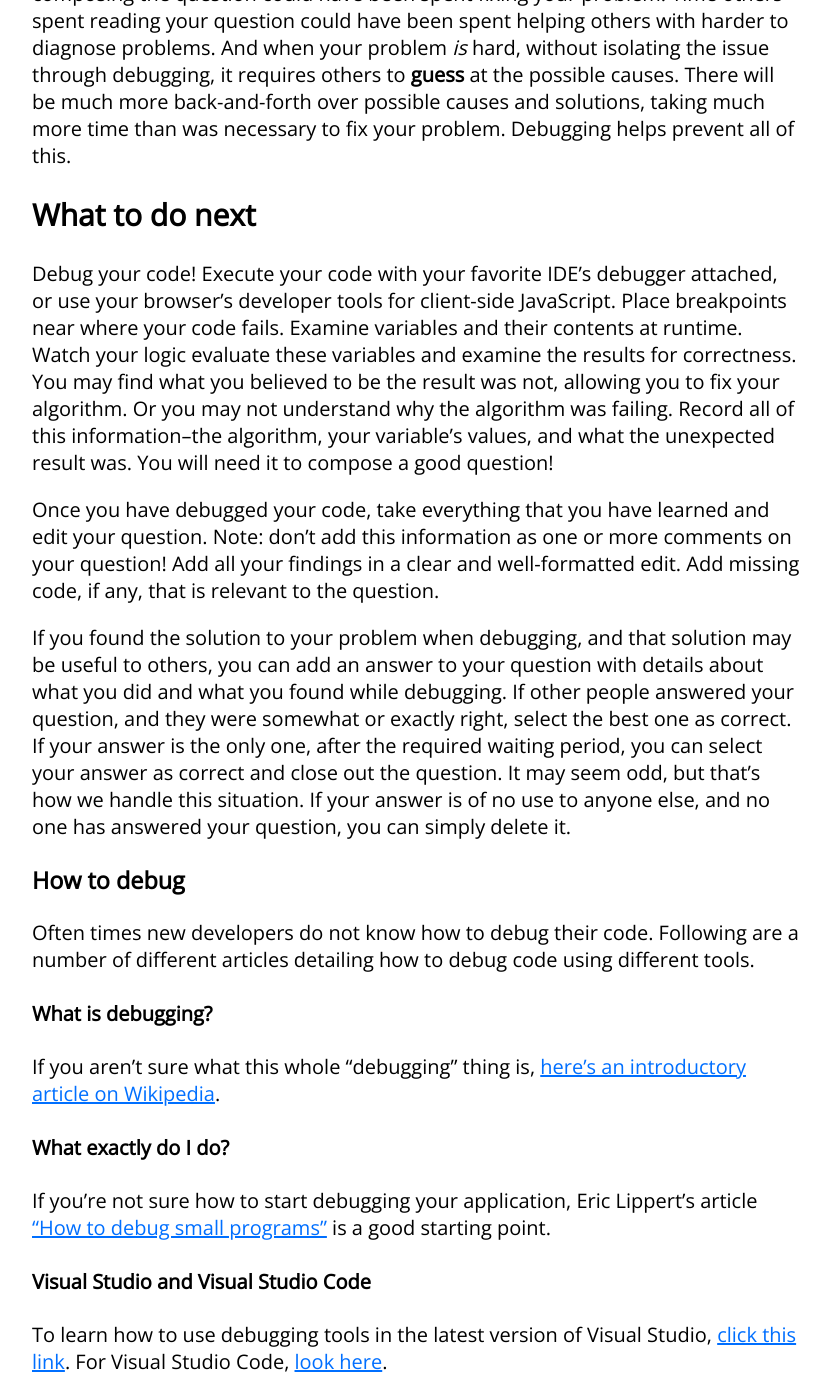
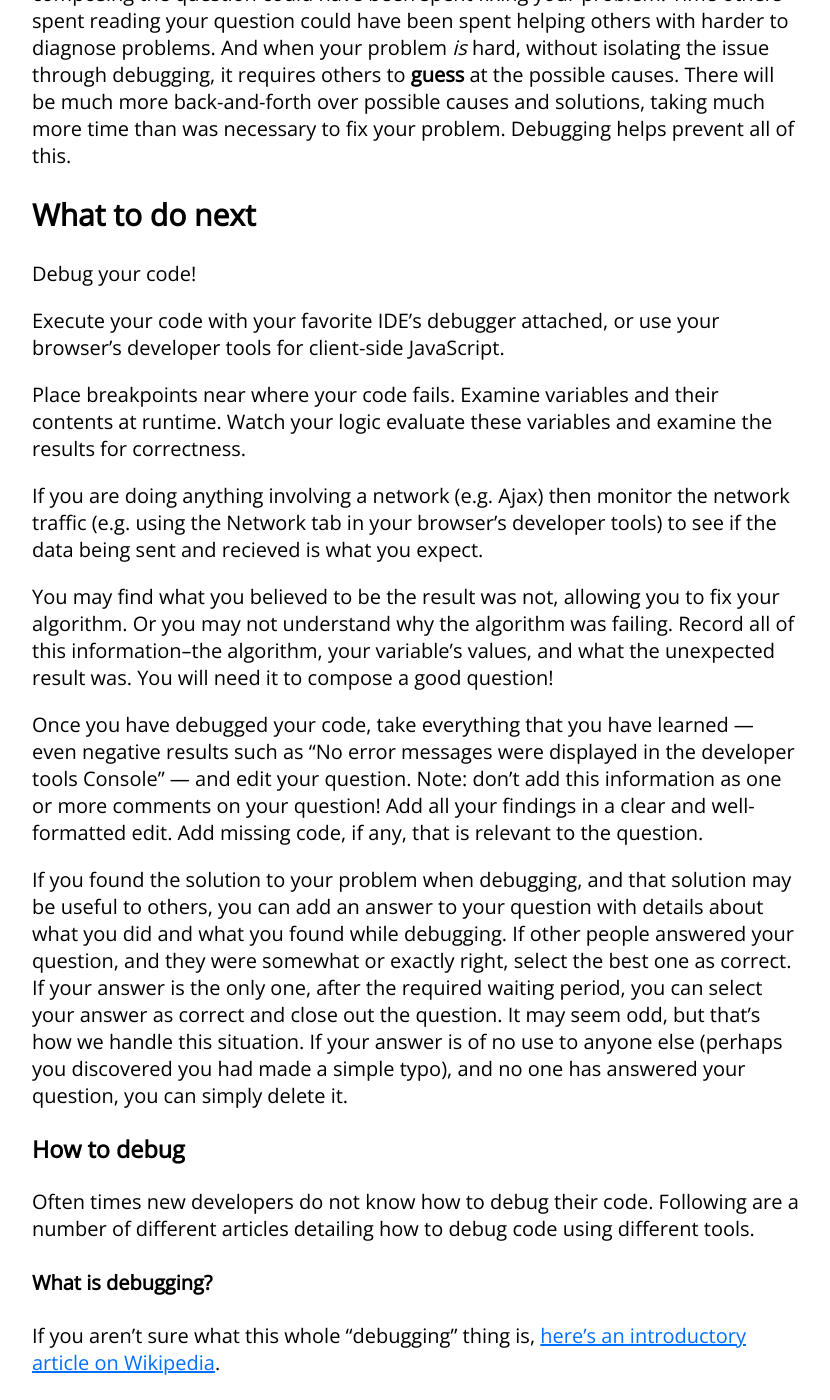
Before and after one commit to WillSullivan/idownvotedbecause, a Jekyll site: the page built from stackoverflow/nodebugging.md, in a window 1280 px wide and 1400 px high, scrolled down 811 px. Shown: the whole window, without its empty margins (224-1054 px from the left). Built offline with Jekyll 4.4.1, drawn with Linux system fonts in a browser that asks for light colours; comment, search, counter and statistics services are not loaded.

Commit message:
Add notes about debugging network traffic
Add some notes about debugging network traffic. Slightly expand other parts of that section. Add some additional paragraph breaks to aid readability.

```diff
--- a/stackoverflow/nodebugging.md
+++ b/stackoverflow/nodebugging.md
@@ -17,11 +17,19 @@ Without making the effort to debug failing code, the less obvious the problem is
 Without debugging, you risk wasting the time of those who are trying to help you. If the problem is easy to fix, and would have become self evident when debugging, there was no need to ask the question in the first place. Time you spent composing the question could have been spent fixing your problem. Time others spent reading your question could have been spent helping others with harder to diagnose problems. And when your problem *is* hard, without isolating the issue through debugging, it requires others to **guess** at the possible causes. There will be much more back-and-forth over possible causes and solutions, taking much more time than was necessary to fix your problem. Debugging helps prevent all of this.
 
 ## What to do next {#whattodonext}
-Debug your code! Execute your code with your favorite IDE's debugger attached, or use your browser's developer tools for client-side JavaScript. Place breakpoints near where your code fails. Examine variables and their contents at runtime. Watch your logic evaluate these variables and examine the results for correctness. You may find what you believed to be the result was not, allowing you to fix your algorithm. Or you may not understand why the algorithm was failing. Record all of this information--the algorithm, your variable's values, and what the unexpected result was. You will need it to compose a good question!
+Debug your code!
 
-Once you have debugged your code, take everything that you have learned and edit your question. Note: don't add this information as one or more comments on your question! Add all your findings in a clear and well-formatted edit. Add missing code, if any, that is relevant to the question.
+Execute your code with your favorite IDE's debugger attached, or use your browser's developer tools for client-side JavaScript.
 
-If you found the solution to your problem when debugging, and that solution may be useful to others, you can add an answer to your question with details about what you did and what you found while debugging.  If other people answered your question, and they were somewhat or exactly right, select the best one as correct. If your answer is the only one, after the required waiting period, you can select your answer as correct and close out the question. It may seem odd, but that's how we handle this situation.  If your answer is of no use to anyone else, and no one has answered your question, you can simply delete it.
+Place breakpoints near where your code fails. Examine variables and their contents at runtime. Watch your logic evaluate these variables and examine the results for correctness.
+
+If you are doing anything involving a network (e.g. Ajax) then monitor the network traffic (e.g. using the Network tab in your browser's developer tools) to see if the data being sent and recieved is what you expect.
+
+You may find what you believed to be the result was not, allowing you to fix your algorithm. Or you may not understand why the algorithm was failing. Record all of this information--the algorithm, your variable's values, and what the unexpected result was. You will need it to compose a good question!
+
+Once you have debugged your code, take everything that you have learned — even negative results such as "No error messages were displayed in the developer tools Console" — and edit your question. Note: don't add this information as one or more comments on your question! Add all your findings in a clear and well-formatted edit. Add missing code, if any, that is relevant to the question.
+
+If you found the solution to your problem when debugging, and that solution may be useful to others, you can add an answer to your question with details about what you did and what you found while debugging.  If other people answered your question, and they were somewhat or exactly right, select the best one as correct. If your answer is the only one, after the required waiting period, you can select your answer as correct and close out the question. It may seem odd, but that's how we handle this situation.  If your answer is of no use to anyone else (perhaps you discovered you had made a simple typo), and no one has answered your question, you can simply delete it.
 
 ### How to debug {#howtodebug}
 Often times new developers do not know how to debug their code. Following are a number of different articles detailing how to debug code using different tools.
```
